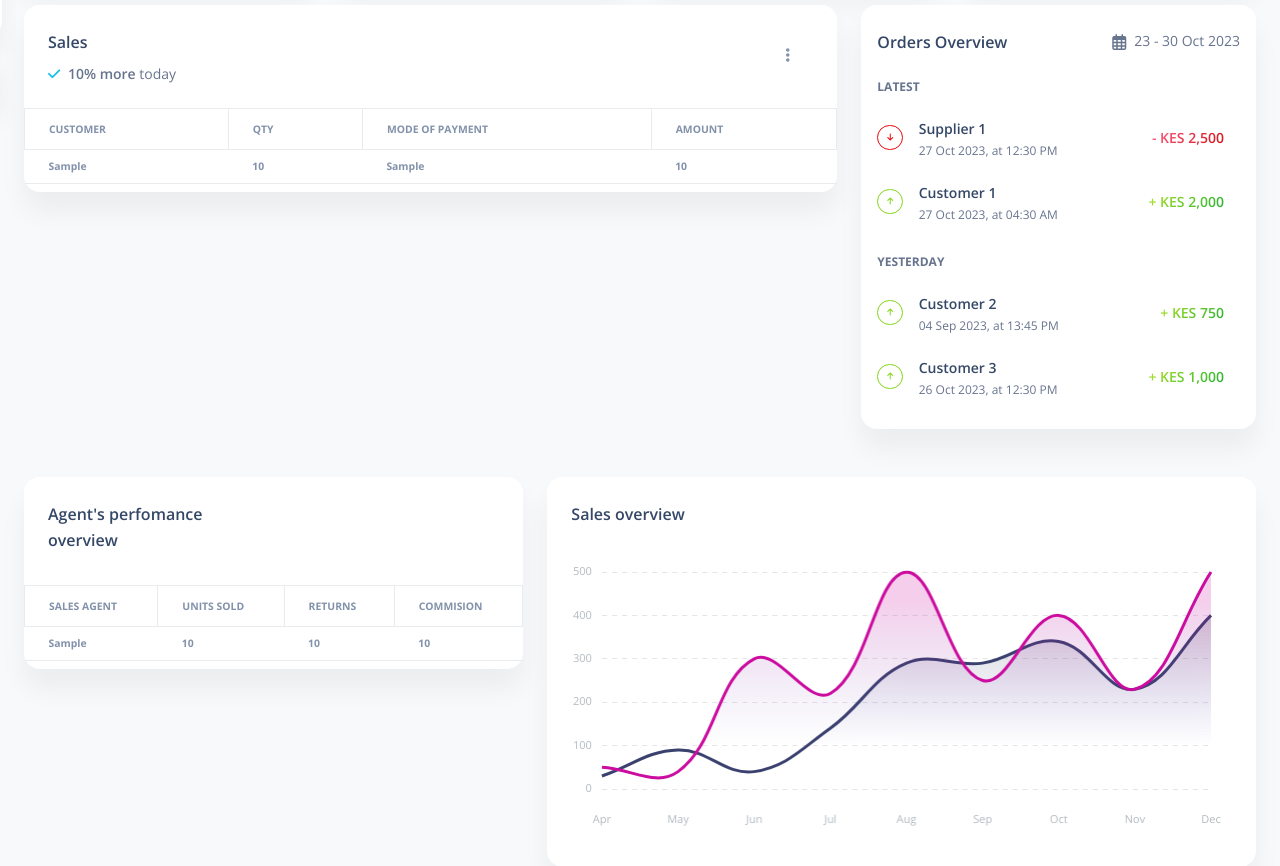
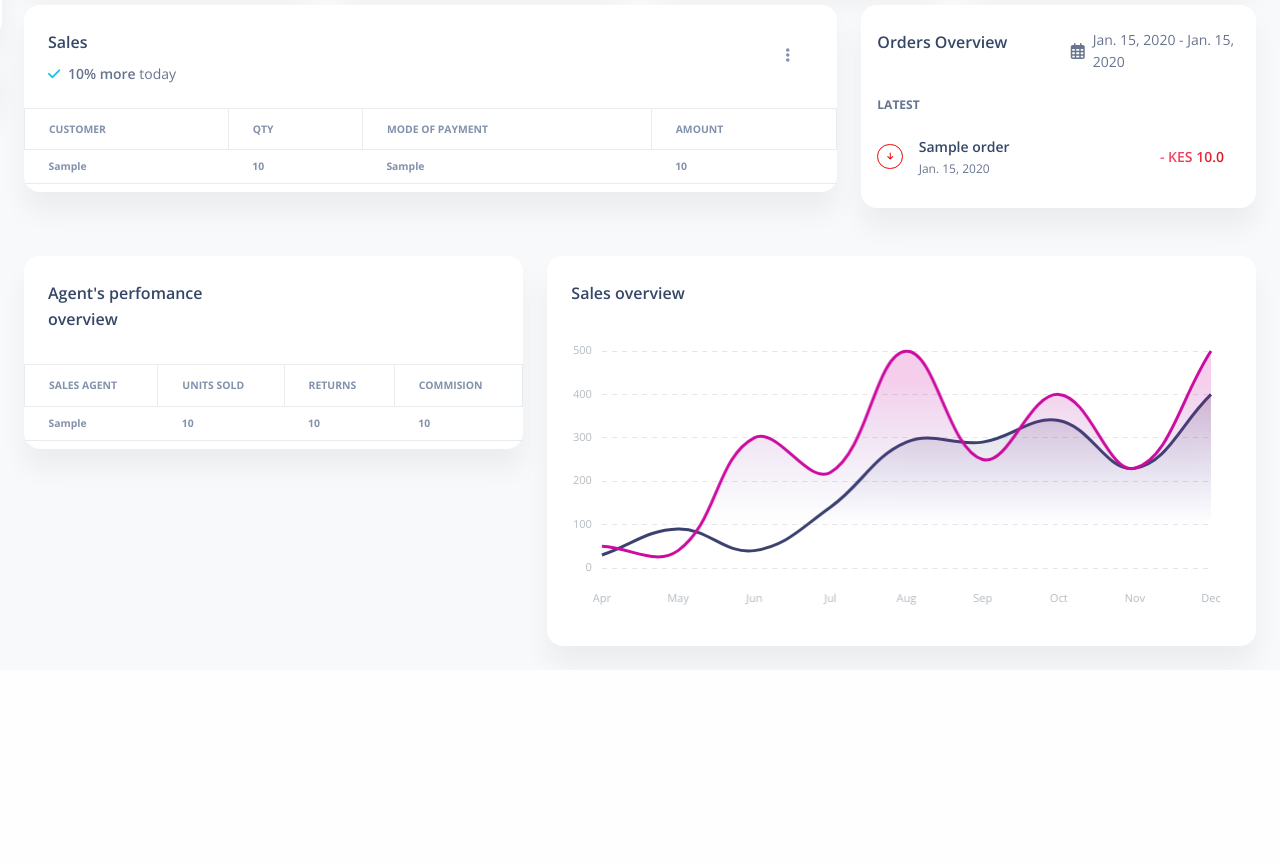
Before and after one commit to jackwise254/BinByte, a Django app: page /home_page/ in a window 1280 px wide. Shown: the part 196-1062 px from the top of the page. After the commit the page ends 861 px from the top, so only its background shows below. Run offline with Django 4.2, Linux system fonts and the light colour scheme; tables that the repository leaves empty hold one stand-in row (values such as "Sample post"); some libraries are stand-ins or nearby versions.

Commit message:
worked on dashboard

```diff
--- a/main/templates/header/header.html
+++ b/main/templates/header/header.html
@@ -455,11 +455,11 @@ background-color: #ffffff;
                       </g>
                     </svg>
                   </div>
-                  <span class="nav-link-texts ms-1" id="passchecks" data-names="{{ request.session.password}}" data-id="{{ request.session.password}}" onclick="confirmPasswordD(this)">Database</span>
+                  <span class="nav-link-texts ms-1" >Settings</span>
                 </a>
               </li>
 
-              <li class="nav-item">
+              <li class="nav-item d-none">
                 <a class="nav-link  {% if selected == 'oldstock' %}active{% endif %}" href="/oldstock">
                   <div class="icon icon-shape icon-sm shadow border-radius-md bg-white text-center me-2 d-flex align-items-center justify-content-center">
                     <svg width="12px" height="20px" viewBox="0 0 40 40" version="1.1" xmlns="http://www.w3.org/2000/svg" xmlns:xlink="http://www.w3.org/1999/xlink">
@@ -482,7 +482,7 @@ background-color: #ffffff;
                 </a>
               </li>
 
-              <li class="nav-item">
+              <li class="nav-item d-none">
                 <a class="nav-link  {% if selected == 'trash' %}active{% endif %}" href="/trash">
                   <div class="icon icon-shape icon-sm shadow border-radius-md bg-white text-center me-2 d-flex align-items-center justify-content-center">
                     <svg width="12px" height="20px" viewBox="0 0 40 40" version="1.1" xmlns="http://www.w3.org/2000/svg" xmlns:xlink="http://www.w3.org/1999/xlink">
--- a/main/templates/home/index.html
+++ b/main/templates/home/index.html
@@ -154,65 +154,36 @@
                   </div>
                   <div class="col-md-6 d-flex justify-content-end align-items-center">
                     <i class="far fa-calendar-alt me-2"></i>
-                    <small>23 - 30 Oct 2023</small>
+                    {% if start_date and end_date %}
+                        <small>{{ start_date}} - {{ end_date}}</small>
+                    {% endif %}
                   </div>
                 </div>
               </div>
               <div class="card-body pt-4 p-3">
                 <h6 class="text-uppercase text-body text-xs font-weight-bolder mb-3">Latest</h6>
+
                 <ul class="list-group">
+                    {% for order in orders %}
+
+
                         <li class="list-group-item border-0 d-flex justify-content-between ps-0 mb-2 border-radius-lg">
                             <div class="d-flex align-items-center">
+                                {% if order.order_type == "Debit" %}
                                     <button class="btn btn-icon-only btn-rounded btn-outline-danger mb-0 me-3 btn-sm d-flex align-items-center justify-content-center"><i class="fas fa-arrow-down"></i></button>
+                                {% else %}
+                                    <button class="btn btn-icon-only btn-rounded btn-outline-success mb-0 me-3 btn-sm d-flex align-items-center justify-content-center"><i class="fas fa-arrow-up"></i></button>
+                                {% endif %}
                             <div class="d-flex flex-column">
-                        <h6 class="mb-1 text-dark text-sm">Supplier 1</h6>
-                        <span class="text-xs">27 Oct 2023, at 12:30 PM</span>
+                                <h6 class="mb-1 text-dark text-sm">{{order.name}}</h6>
+                                <span class="text-xs">{{order.date}}</span>
                             </div>
                             </div>
                             <div class="d-flex align-items-center text-danger text-gradient text-sm font-weight-bold">
-                      - KES 2,500
+                                {% if order.order_type == "Debit" %} - KES {% else %} + {% endif  %} {{order.amount|intcomma}}
                             </div>
                         </li>
-                  <li class="list-group-item border-0 d-flex justify-content-between ps-0 mb-2 border-radius-lg">
-                    <div class="d-flex align-items-center">
-                      <button class="btn btn-icon-only btn-rounded btn-outline-success mb-0 me-3 btn-sm d-flex align-items-center justify-content-center"><i class="fas fa-arrow-up"></i></button>
-                      <div class="d-flex flex-column">
-                        <h6 class="mb-1 text-dark text-sm">Customer 1</h6>
-                        <span class="text-xs">27 Oct 2023, at 04:30 AM</span>
-                      </div>
-                    </div>
-                    <div class="d-flex align-items-center text-success text-gradient text-sm font-weight-bold">
-                      + KES 2,000
-                    </div>
-                  </li>
-                </ul>
-                <h6 class="text-uppercase text-body text-xs font-weight-bolder my-3">Yesterday</h6>
-                <ul class="list-group">
-                  <li class="list-group-item border-0 d-flex justify-content-between ps-0 mb-2 border-radius-lg">
-                    <div class="d-flex align-items-center">
-                      <button class="btn btn-icon-only btn-rounded btn-outline-success mb-0 me-3 btn-sm d-flex align-items-center justify-content-center"><i class="fas fa-arrow-up"></i></button>
-                      <div class="d-flex flex-column">
-                        <h6 class="mb-1 text-dark text-sm">Customer 2</h6>
-                        <span class="text-xs">04 Sep 2023, at 13:45 PM</span>
-                      </div>
-                    </div>
-                    <div class="d-flex align-items-center text-success text-gradient text-sm font-weight-bold">
-                      + KES 750
-                    </div>
-                  </li>
-                  <li class="list-group-item border-0 d-flex justify-content-between ps-0 mb-2 border-radius-lg">
-                    <div class="d-flex align-items-center">
-                      <button class="btn btn-icon-only btn-rounded btn-outline-success mb-0 me-3 btn-sm d-flex align-items-center justify-content-center"><i class="fas fa-arrow-up"></i></button>
-                      <div class="d-flex flex-column">
-                        <h6 class="mb-1 text-dark text-sm">Customer 3</h6>
-                        <span class="text-xs">26 Oct 2023, at 12:30 PM</span>
-                      </div>
-                    </div>
-                    <div class="d-flex align-items-center text-success text-gradient text-sm font-weight-bold">
-                      + KES 1,000
-                    </div>
-                  </li>
-
+                    {% endfor %}
                 </ul>
               </div>
             </div>
--- a/main/urls.py
+++ b/main/urls.py
@@ -19,6 +19,8 @@ urlpatterns = [
     path('deletevendor/<int:pk>', delete_vendor, name='delete_vendor'),
     path('stockin/', stockin_view, name='stockin_view'),
     path('stockout/', stockout_view, name='stockout'),
+    path('naration_sub/', NarationSub, name='naration_sub'),
+
 
     path('uploadstock/', upload_stock, name='uploadstock'),
     path('clear_templist/', ClearTemplist, name='clear_templist'),
--- a/main/views.py
+++ b/main/views.py
@@ -12,6 +12,7 @@ from django.db import connection, transaction
 import numpy
 from datetime import *
 from django.utils import timezone
+from django.db.models import Max
 
 
 # Create your views here.
@@ -32,11 +33,16 @@ def HomePage(request):
 
     stock = Masterlist.objects.all().count()
     sales = Product.objects.all().order_by("-id")[:10]
-
-
-
-
+    orders = Orders.objects.all().order_by("-id")[:10]
+    if orders:
+        start_date = min(order.date for order in orders)
+        end_date = max(order.date for order in orders)
+    else:
+        start_date = end_date = None
     context ={
+        "start_date":start_date,
+        "end_date":end_date,
+        "orders":orders,
         "stockout":count_current_month,
         'selected':True,
         "stock":stock,
@@ -65,8 +71,6 @@ def customersView(request):
     }
 
     return render(request, 'accounts/customers.html', context)
-
-
 
 def logged_in_users_check():
     sessions = Session.objects.filter(expire_date__gte=timezone.now())
@@ -318,9 +322,10 @@ def FetchProduct(request, title):
     conditions = k_split[0]
     types = k_split[1:]
     types = ' '.join(types)
-    masterlists = Masterlist.objects.filter(type__icontains=types)
+    print(f"conditions:{conditions}")
+    masterlists = Masterlist.objects.filter(type=conditions)
     count = masterlists.count()
-    masterlist = Masterlist.objects.filter(type__icontains=types).order_by('-daterecieved')[:500]
+    masterlist = Masterlist.objects.filter(type=conditions).order_by('-daterecieved')[:500]
 
     p = Paginator(masterlist, 500)
     page_number = request.GET.get('page')
@@ -338,17 +343,46 @@ def FetchProduct(request, title):
 
     return render(request, template_name, context)
 
+
+
+
+@transaction.atomic
 def PushTemplist(request):
     rows = Templist.objects.filter(terms=request.user)
+
+    # Bulk create Masterlist entries
+    masterlist_entries = []
     for temp_item in rows:
-        fields = [field.name for field in Templist._meta.fields if field.name != 'id']
         masterlist_entry = Masterlist()
-        for field in fields:
-            setattr(masterlist_entry, field, getattr(temp_item, field))
-        masterlist_entry.save()
-        temp_item.delete()
+
+        for field in Masterlist._meta.fields:
+            if field.name != 'id':
+                value = getattr(temp_item, field.name, None)
+
+                # Convert non-string values to string for CharField fields
+                if isinstance(field, models.CharField) and not isinstance(value, str):
+                    value = str(value)
+
+                setattr(masterlist_entry, field.name, value)
+
+        masterlist_entries.append(masterlist_entry)
+
+    Masterlist.objects.bulk_create(masterlist_entries)
+
+    # Delete Templist entries
+    rows.delete()
+
+    # Update Narations status
+    naration = Narations.objects.get(status=0)
+    naration.status = 1
+    naration.save()
+
+    # Create Orders entry
+    Orders.objects.create(name=naration.vendor.username, order_type="Debit", amount=naration.balance, date=naration.date)
 
     return redirect('/uploadstock')
+
+
 
 def ClearTemplist(request):
     Templist.objects.filter(terms=request.user).delete()
@@ -357,6 +391,29 @@ def ClearTemplist(request):
 def DeleteTemplist(request, pk):
     Templist.objects.get(id=pk).delete()
     return redirect('/uploadstock')
+
+
+def NarationSub(request):
+    if request.method == "POST":
+        supplier = request.POST.get('supplier')
+        naration = request.POST.get('naration')
+        amount = request.POST.get('amount')
+        vendor = Vendor.objects.get(username=supplier)
+
+        # Get the latest balance for the vendor
+        latest_balance = Narations.objects.filter(vendor=vendor).aggregate(Max('balance'))['balance__max']
+
+        # If there is a latest balance, add it to the amount as acc_balance
+        if latest_balance is not None:
+            acc_balance = float(amount) + float(latest_balance)
+        else:
+            acc_balance = amount
+
+        # Create a new Narations instance with the updated acc_balance
+        Narations.objects.create(vendor=vendor, naration=naration, amount=amount, balance=acc_balance, status=0)
+
+        return redirect("/uploadstock")
+    return redirect("/uploadstock")
 
 def upload_stock(request):
     types = Type.objects.all()
@@ -368,26 +425,39 @@ def upload_stock(request):
     total_vat = sum(product.vat for product in products)
     total_price = sum(product.price for product in products)
     total_sub_total = sum(product.sub_total for product in products)
+    balance = 0
+    balances = Narations.objects.filter(status=0)
+    for balance in balances:
+        balance = balance.balance
     # Templist.objects.all().delete()
     if request.method == 'POST':
-        types = request.POST.get('types')
-        model = request.POST.get('model')
-        cpu = request.POST.get('cpu')
-        ram = request.POST.get('ram')
-        hdd = request.POST.get('hdd')
-        price = request.POST.get('price')
-        supplier = request.POST.get('supplier')
-        supplier = Vendor.objects.get(username=supplier)
-        naration = request.POST.get('naration')
-        serialno = request.POST.get('serialno')
+        try:
+            types = request.POST.get('types')
+            model = request.POST.get('model')
+            cpu = request.POST.get('cpu')
+            ram = request.POST.get('ram')
+            hdd = request.POST.get('hdd')
+            price = request.POST.get('price')
+            supplier = Narations.objects.get(status=0)
+            vendor = Vendor.objects.get(id=supplier.vendor.id)
+            naration = Narations.objects.get(status=0).naration
+            serialno = request.POST.get('serialno')
+            if Templist.objects.filter(serialno=serialno).exists():
+                return redirect('/uploadstock')
 
-        Templist.objects.create(
-            terms=request.user, type=types,model=model,cpu=cpu, ram=ram,hdd=hdd,price=price, supplier=supplier, serialno=serialno
-        )
+            Templist.objects.create(
+                terms=request.user, type=types,model=model,cpu=cpu, ram=ram,hdd=hdd,price=price, supplier=vendor, serialno=serialno
+            )
+        except:
+            messages.add_message(request, messages.INFO, "Please add naration add try again")
+
+
+        # supplier.update(status=1)
 
         return redirect('/uploadstock')
 
     context = {
+        "balance":balance,
         'total_vat':total_vat,
         'total_price':total_price,
         'total_sub_total':total_sub_total,
```
Also changed, not shown: main/models.py (+29 -1 lines), main/templates/uploads/stockin.html (+29 -20 lines), main/migrations/0025_narations.py (added), main/migrations/0026_narations_status.py (added), main/migrations/0027_alter_templist_serialno.py (added), main/migrations/0028_orders.py (added), main/migrations/0029_temp_brand.py (added), main/migrations/0030_templist_brand.py (added), main/migrations/0031_templist_gen.py (added). Lines whose indentation alone changed are shown as unchanged.
